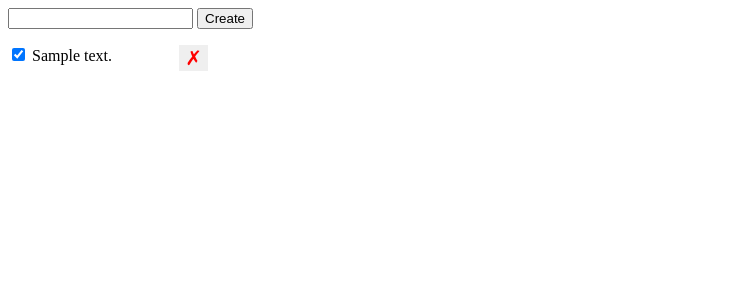
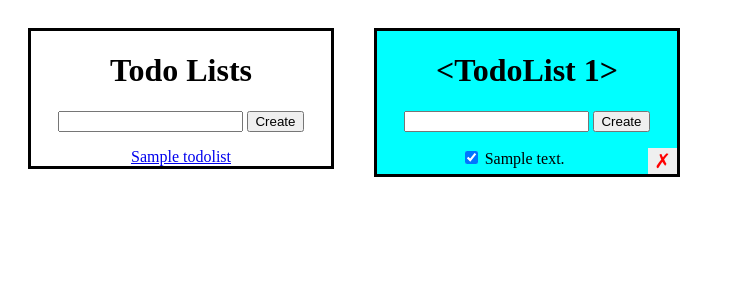
Before and after one commit to QuintinSheridan/todolist_app, a Flask app: template templates/index.html in a window 1280 px wide. Shown: the top 300 px of the page, without its empty margins (0-735 px from the left). Run offline with Flask 2, Linux system fonts and the light colour scheme; tables that the repository leaves empty hold one stand-in row (values such as "Sample post"); the template is opened without the code that fills it: values that come from a table or form of the project are taken from there, most other values are stand-ins (such as "Sample title", 1, 10 or a date in 2020).

Commit message:
list functionality added

```diff
--- a/app.py
+++ b/app.py
@@ -1,8 +1,9 @@
 import os
 import sys
-from flask import Flask, render_template, request, jsonify, redirect, url_for
+from flask import Flask, render_template, request, redirect, url_for, jsonify, abort
 from flask_sqlalchemy import SQLAlchemy
 from flask_migrate import Migrate
+
 
 # get secrets stored as local bash environment variables
 # In bash, define variebles eg.: ~$ USERNAME='user1'
@@ -18,34 +19,55 @@ app = Flask(__name__)
 sqlurl = f'postgres://{user}:{pword}@localhost:5432/{db_name}'
 app.config['SQLALCHEMY_DATABASE_URI'] = sqlurl
 db = SQLAlchemy(app)
+migrate = Migrate(app, db)
 
-migrate = Migrate(app, db)
+class TodoList(db.Model):
+  __tablename__ = 'todolists'
+  id = db.Column(db.Integer, primary_key=True)
+  name = db.Column(db.String(), nullable=False)
+  todos = db.relationship('Todo', backref='list', lazy=True)
+
 
 class Todo(db.Model):
   __tablename__ = 'todos'
   id = db.Column(db.Integer, primary_key=True)
   description = db.Column(db.String(), nullable=False)
-  completed = db.Column(db.Boolean, nullable=False, default=False)
+  completed = db.Column(db.Boolean, nullable=False)
+  list_id = db.Column(db.Integer, db.ForeignKey('todolists.id'), nullable=False)
 
   def __repr__(self):
     return f'<Todo {self.id} {self.description}>'
 
-# migrations will be sued for updating the db
-#db.create_all()
 
-@app.route('/todos/create', methods=['POST'])
-def create_todo():
-  body={}
+
+@app.route('/todos/<todo_id>', methods=['DELETE'])
+def delete_todo(todo_id):
+  try:
+    Todo.query.filter_by(id=todo_id).delete()
+    db.session.commit()
+  except:
+    db.session.rollback()
+  finally:
+    db.session.close()
+  return jsonify({ 'success': True })
+
+# note: more conventionally, we would write a
+# POST endpoint to /todos for the create endpoint:
+# @app.route('/todos', method=['POST'])
+@app.route('/todos/<list_id>/create', methods=['POST'])
+def create_todo(list_id):
+  print(f'Creating todo for list {list_id}')
   error = False
+  body = {}
   try:
+    print('hello')
     description = request.get_json()['description']
-    print(f'description: {description}')
-    todo = Todo(description=description)
-    print('Todo object created')
+    print('bob')
+    todo = Todo(description=description, completed=False, list_id=list_id)
     db.session.add(todo)
-    print('Todo object added to session')
     db.session.commit()
-    print('session committed')
+    body['id'] = todo.id
+    body['completed'] = todo.completed
     body['description'] = todo.description
   except:
     error = True
@@ -53,18 +75,42 @@ def create_todo():
     print(sys.exc_info())
   finally:
     db.session.close()
-  if not error:
+  if error:
+    abort (400)
+  else:
+    return jsonify(body)
+
+@app.route('/lists/create', methods=['POST'])
+def create_list():
+  print('Tyring to make a list')
+  error = False
+  body = {}
+  try:
+    print('hello')
+    name = request.get_json()['name']
+    print('bob')
+    todo_list = TodoList(name=name)
+    db.session.add(todo_list)
+    db.session.commit()
+    body['id'] = todo_list.id
+    body['name'] = todo_list.name
+  except:
+    error = True
+    db.session.rollback()
+    print(sys.exc_info())
+  finally:
+    db.session.close()
+  if error:
+    abort (400)
+  else:
     return jsonify(body)
 
 @app.route('/todos/<todo_id>/set-completed', methods=['POST'])
-def update_completed(todo_id):
-  print(f'todo_id: {todo_id}')
+def set_completed_todo(todo_id):
   try:
-    print('trying to get completed')
     completed = request.get_json()['completed']
-    print(f'completed: {completed}')
+    print('completed', completed)
     todo = Todo.query.get(todo_id)
-    print(f'todo.completed: {todo.completed}')
     todo.completed = completed
     db.session.commit()
   except:
@@ -73,22 +119,16 @@ def update_completed(todo_id):
     db.session.close()
   return redirect(url_for('index'))
 
-@app.route('/todos/<todo_id>/delete', methods=['POST'])
-def delete(todo_id):
-  print(f'Deleting Todo {todo_id}')
-  try:
-    todo = Todo.query.get(todo_id)
-    db.session.delete(todo)
-    db.session.commit()
-  except:
-    db.session.rollback()
-  finally:
-    db.session.close()
-  return redirect(url_for('index'))
-
-
-
+@app.route('/lists/<list_id>')
+def get_list_todos(list_id):
+  lists = TodoList.query.all()
+  active_list_name =  TodoList.query.get(list_id).name
+  active_list_id = list_id
+  for list in lists:
+    print(f'list name {list.name}')
+  todos = Todo.query.filter_by(list_id=list_id).order_by(Todo.id)
+  return render_template('index.html', todos=todos, lists=lists, active_list_name=active_list_name, active_list_id = active_list_id)
 
 @app.route('/')
 def index():
-  return render_template('index.html', data=Todo.query.order_by('id').all())
+  return redirect('/lists/1')
--- a/templates/index.html
+++ b/templates/index.html
@@ -2,14 +2,17 @@
   <head>
     <title>Todo App</title>
     <style>
-      #error {
+      .hidden {
         display: none;
+      }
+      h1{
+        text-align: center;
       }
       ul {
         list-style: none;
         padding: 0;
         margin: 0;
-        width:200;
+        width: 300px;
       }
       li {
         clear: both;
@@ -21,37 +24,78 @@
         color: red;
         float: right;
         cursor: pointer;
-        font-size: 15pt;
+        font-size: 20px;
+      }
+      .list-wrapper {
+        border: solid;
+        background-color: white;
+        float: left;
+        margin: 20px;
+        text-align: center;
+      }
+      .todos-wrapper{
+        border: solid;
+        background-color: aqua;
+        float: left;
+        margin: 20px;
+        text-align: center;
       }
     </style>
   </head>
+
   <body>
     <div id="error" class="hidden">Something went wrong!</div>
-    <form id="form" method="post" action="/todos/create">
-      <input type="text" id="description" name="description" />
+    <div class="list-wrapper">
+      <h1>Todo Lists</h1>
+
+      <form id="lists-form" method="post">
+        <input type="text" id="list-name" name="list-name" />
+        <input type="submit" value="Create" />
+      </form>
+
+      <ul id="lists">
+        {% for list in lists %}
+        <li>
+          <a href="/lists/{{ list.id }}">{{ list.name }}</a>
+        </li>
+        {% endfor %}
+      </ul>
+    </div>
+
+    <div class="todos-wrapper">
+      <h1>{{active_list_name}}</h1>
+
+      <form id="todos-form" method="post">
+        <input type="text" id="todo-description" name="todo-description" />
         <input type="submit" value="Create" />
       </form>
 
       <ul id="todos">
-      {% for d in data %}
-      <li><input class="check-completed" data-id="{{ d.id }}" type='checkbox'
-        {% if d.completed %} checked {% endif %}/> {{ d.description }}
-      <button class="delete-button" data-id="{{ d.id }}" type="button"
-      onclick="deleteFunction('{{ d.id }}')">&cross;</button>
+        {% for todo in todos %}
+        <li>
+          <input class="check-completed" data-id="{{ todo.id }}" type="checkbox"
+          {% if todo.completed %} checked {% endif %} />
+          {{ todo.description }}
+          <button class="delete-button" data-id="{{ todo.id }}">&cross;</button>
         </li>
         {% endfor %}
       </ul>
+    </div>
+
+
+
 
     <script>
-      const descInput = document.getElementById('description');
-      document.getElementById('form').onsubmit = function(e) {
+      /// stuff for lists
+      const nameInput = document.getElementById('list-name');
+      document.getElementById('lists-form').onsubmit = function(e) {
         e.preventDefault();
-        const desc = descInput.value;
-        descInput.value = '';
-        fetch('/todos/create', {
+        const name = nameInput.value;
+        nameInput.value = '';
+        fetch('/lists/create', {
           method: 'POST',
           body: JSON.stringify({
-            'description': desc,
+            'name': name,
           }),
           headers: {
             'Content-Type': 'application/json',
@@ -59,22 +103,38 @@
         })
         .then(response => response.json())
         .then(jsonResponse => {
-          console.log('response', jsonResponse);
-          li = document.createElement('li');
-          li.innerText = desc;
-          document.getElementById('todos').appendChild(li);
+          const li = document.createElement('li');
+          const text = document.createTextNode(' ' + jsonResponse.name);
+          li.appendChild(text);
+          document.getElementById('lists').appendChild(li);
           document.getElementById('error').className = 'hidden';
         })
         .catch(function() {
+          console.error('Error occurred');
           document.getElementById('error').className = '';
         })
       }
 
-      const checkboxes = document.querySelectorAll('.check-completed')
+      /// stuff for todos
+      const deleteBtns = document.querySelectorAll('.delete-button');
+      for (let i = 0; i < deleteBtns.length; i++) {
+        const btn = deleteBtns[i];
+        btn.onclick = function(e) {
+          const todoId = e.target.dataset['id'];
+          fetch('/todos/' + todoId, {
+            method: 'DELETE'
+          })
+              .then(function() {
+                const item = e.target.parentElement;
+                item.remove();
+          })
+        }
+      }
+
+      const checkboxes = document.querySelectorAll('.check-completed');
       for (let i = 0; i < checkboxes.length; i++) {
         const checkbox = checkboxes[i];
-        checkbox.onchange = function (e) {
-          console.log('event',e);
+        checkbox.onchange = function(e) {
           const newCompleted = e.target.checked;
           const todoId = e.target.dataset['id'];
           fetch('/todos/' + todoId + '/set-completed', {
@@ -95,21 +155,43 @@
         }
       }
 
-      function deleteFunction(todoId) {
-        console.log('clicked button', todoId);
-        fetch('/todos/' + todoId + '/delete', {
+      const descInput = document.getElementById('todo-description');
+      document.getElementById('todos-form').onsubmit = function(e) {
+        e.preventDefault();
+        const desc = descInput.value;
+        descInput.value = '';
+        fetch('/todos/{{active_list_id}}/create', {
           method: 'POST',
           body: JSON.stringify({
-            'deleted': todoId
+            'description': desc,
           }),
           headers: {
-            'Content-Type': 'application/json'
+            'Content-Type': 'application/json',
           }
         })
-        .then(function() {
+        .then(response => response.json())
+        .then(jsonResponse => {
+          const li = document.createElement('li');
+          const checkbox = document.createElement('input');
+          checkbox.className = 'check-completed';
+          checkbox.type = 'checkbox';
+          checkbox.setAttribute('data-id', jsonResponse.id);
+          li.appendChild(checkbox);
+
+          const text = document.createTextNode(' ' + jsonResponse.description);
+          li.appendChild(text);
+
+          const deleteBtn = document.createElement('button');
+          deleteBtn.className = 'delete-button';
+          deleteBtn.setAttribute('data-id', jsonResponse.id);
+          deleteBtn.innerHTML = '&cross;';
+          li.appendChild(deleteBtn);
+
+          document.getElementById('todos').appendChild(li);
           document.getElementById('error').className = 'hidden';
         })
         .catch(function() {
+          console.error('Error occurred');
           document.getElementById('error').className = '';
         })
       }
```
Also changed, not shown: migrations/versions/8efc40ab5335_.py (added, +36 -0 lines). Lines whose indentation alone changed are shown as unchanged.
